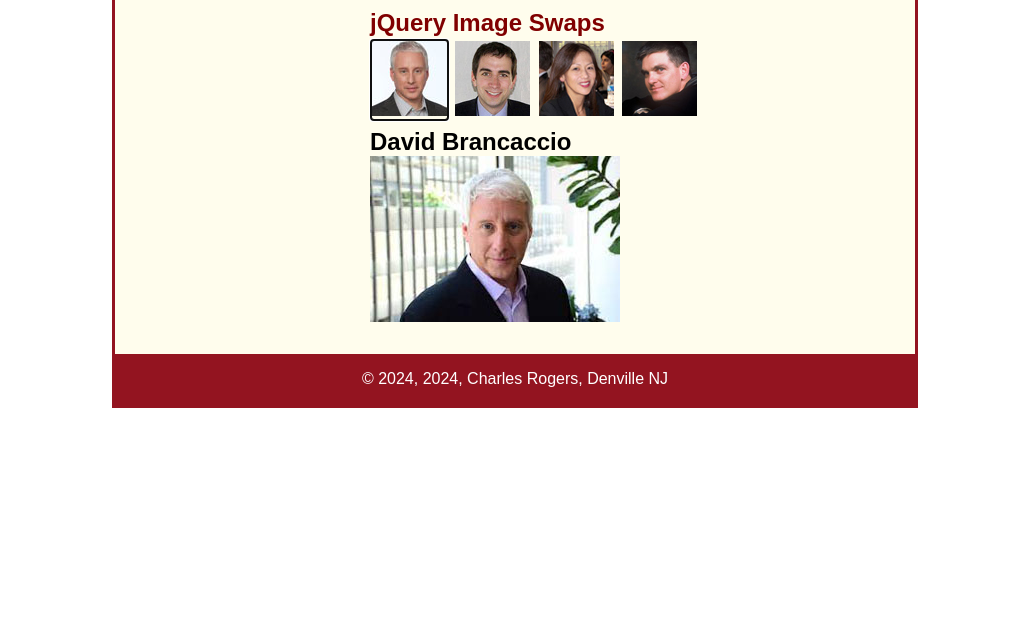
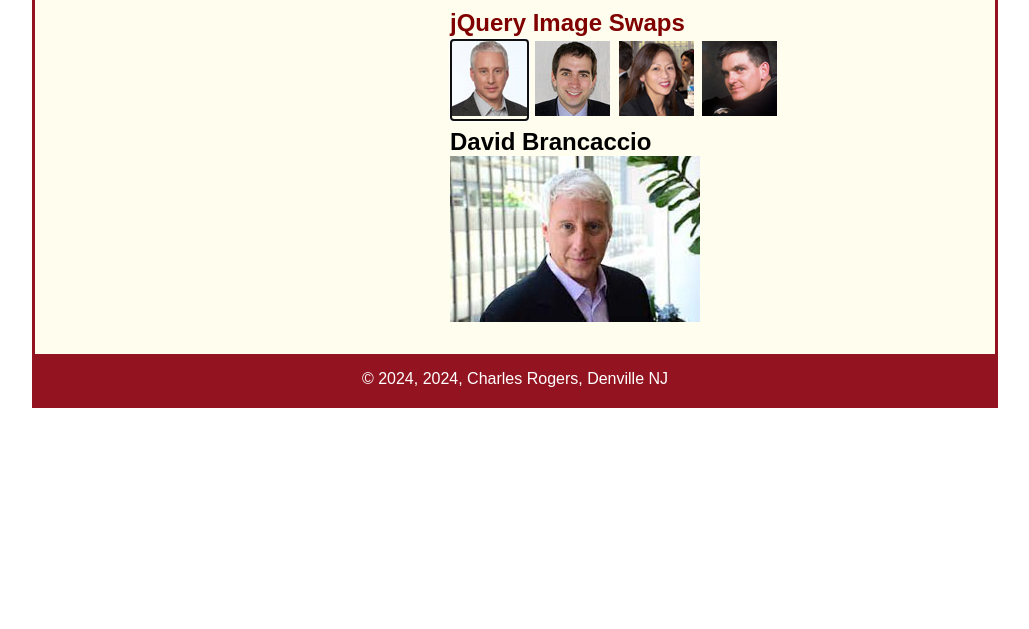
Before and after one commit to crogers78/A11, a plain HTML site: page image_swaps.html in a window 1280 px wide. Shown: the part 171-800 px from the top of the page, without its empty margins (125-1154 px from the left). Drawn offline with nearby package versions, Linux system fonts and the light colour scheme.

Commit message:
Update speaker.css

```diff
--- a/styles/speaker.css
+++ b/styles/speaker.css
@@ -9,7 +9,8 @@ html {
 body {
 	font-family: Arial, Helvetica, sans-serif;
     font-size: 100%;
-    width: 800px;
+    width: 98%;
+    max-width: 960px;
     margin: 0 auto;
     border: 3px solid #931420;
     background-color: #fffded;
```
